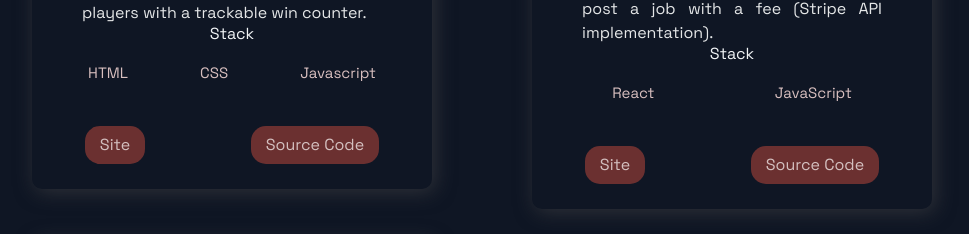
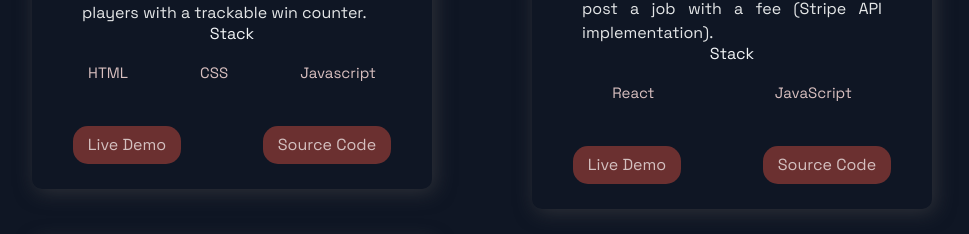
Before and after one commit to mauritzerick/portfolio, a Next.js app: page / in a window 1280 px wide. Shown: the part 2082-2316 px from the top of the page, without its empty margins (158-1127 px from the left). Built offline with nearby package versions, Linux system fonts and the light colour scheme; grey boxes are pictures that could not be loaded.

Commit message:
live demo

```diff
--- a/src/components/Projects/Projects.js
+++ b/src/components/Projects/Projects.js
@@ -27,7 +27,7 @@ const Projects = () => (
               </TagList>
             </div>
             <UtilityList>
-              <ExternalLinks href={p.visit}>Site</ExternalLinks>
+              <ExternalLinks href={p.visit}>Live Demo</ExternalLinks>
               <ExternalLinks href={p.source}>Source Code</ExternalLinks>
             </UtilityList>
           </BlogCard>
```
